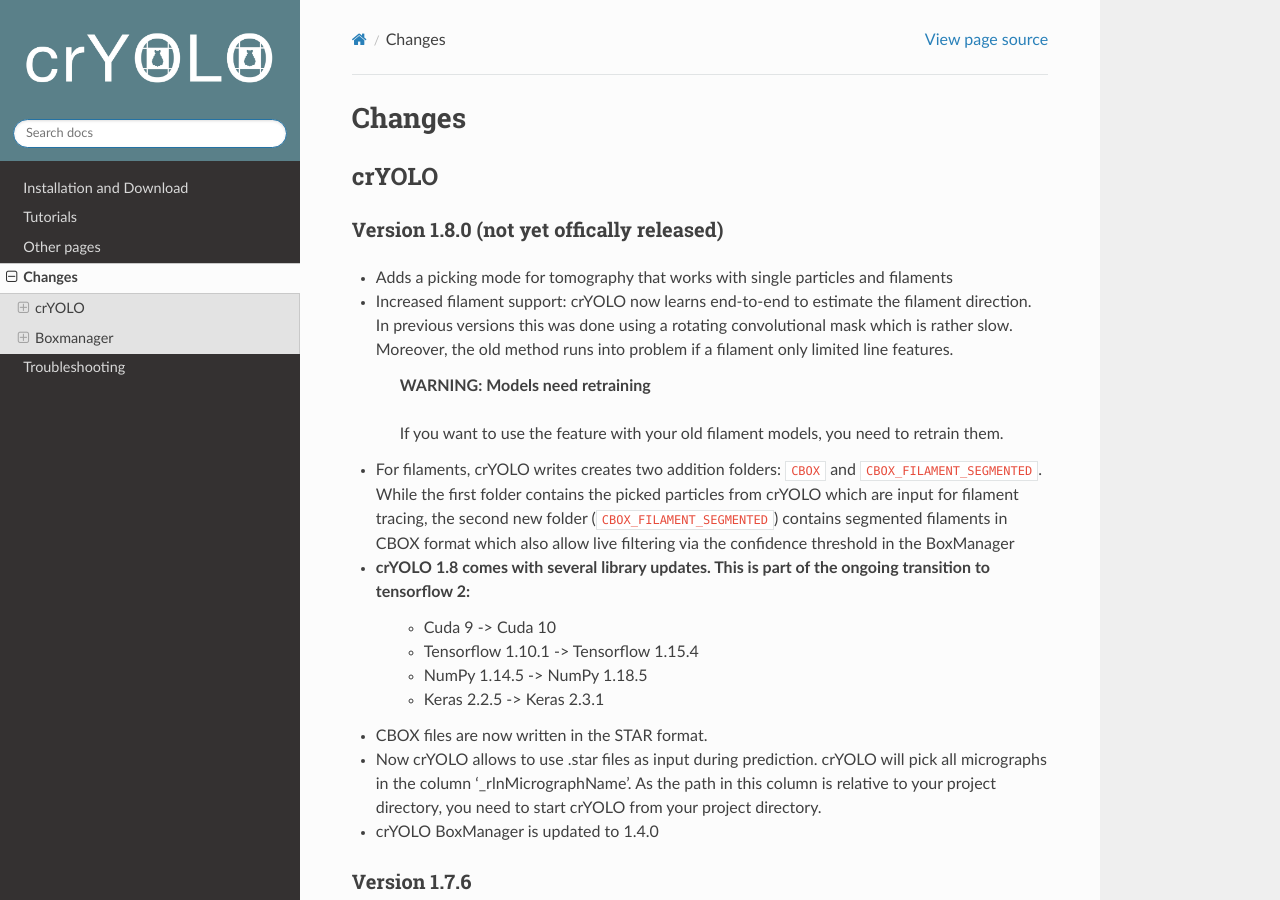
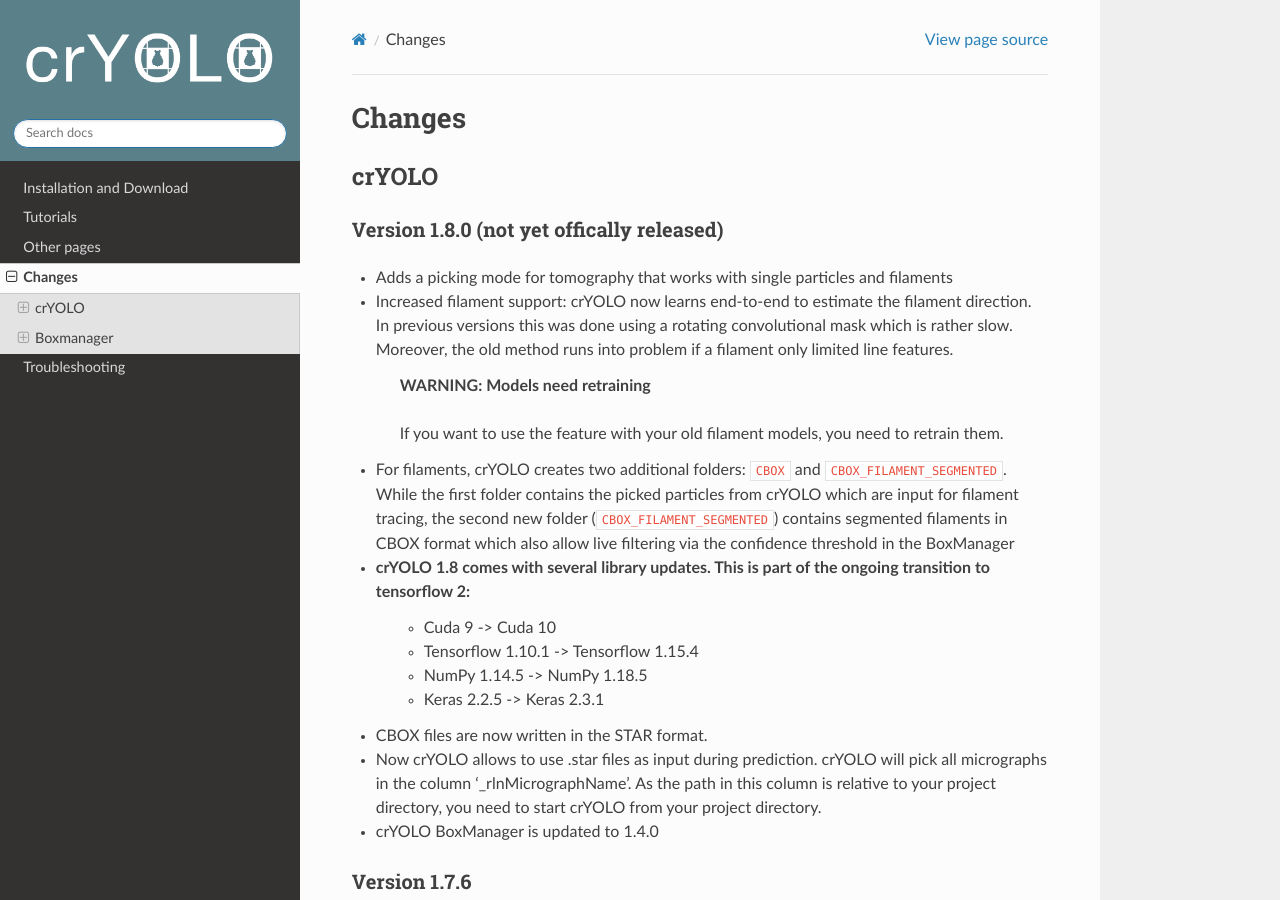
Before and after one commit to MPI-Dortmund/cryolo, a Sphinx documentation site: the page built from source/changes.rst, in a window 1280 px wide and 900 px high. Built offline with Sphinx 7.4.7 and the Read the Docs theme 2.0.0, drawn with Linux system fonts in a browser that asks for light colours.

Commit message:
Add a additional change

```diff
--- a/source/changes.rst
+++ b/source/changes.rst
@@ -13,7 +13,7 @@ Version 1.8.0 (not yet offically released)
 
     If you want to use the feature with your old filament models, you need to retrain them.
 
-* For filaments, crYOLO writes creates two addition folders: :file:`CBOX` and :file:`CBOX_FILAMENT_SEGMENTED`. While the first folder  contains the picked particles from crYOLO which are input for filament tracing, the second new folder (:file:`CBOX_FILAMENT_SEGMENTED`) contains segmented filaments in CBOX format which also allow live filtering via the confidence threshold in the BoxManager
+* For filaments, crYOLO creates two additional folders: :file:`CBOX` and :file:`CBOX_FILAMENT_SEGMENTED`. While the first folder  contains the picked particles from crYOLO which are input for filament tracing, the second new folder (:file:`CBOX_FILAMENT_SEGMENTED`) contains segmented filaments in CBOX format which also allow live filtering via the confidence threshold in the BoxManager
 * crYOLO 1.8 comes with several library updates. This is part of the ongoing transition to tensorflow 2:
     * Cuda 9 -> Cuda 10
     * Tensorflow 1.10.1 -> Tensorflow 1.15.4
```
